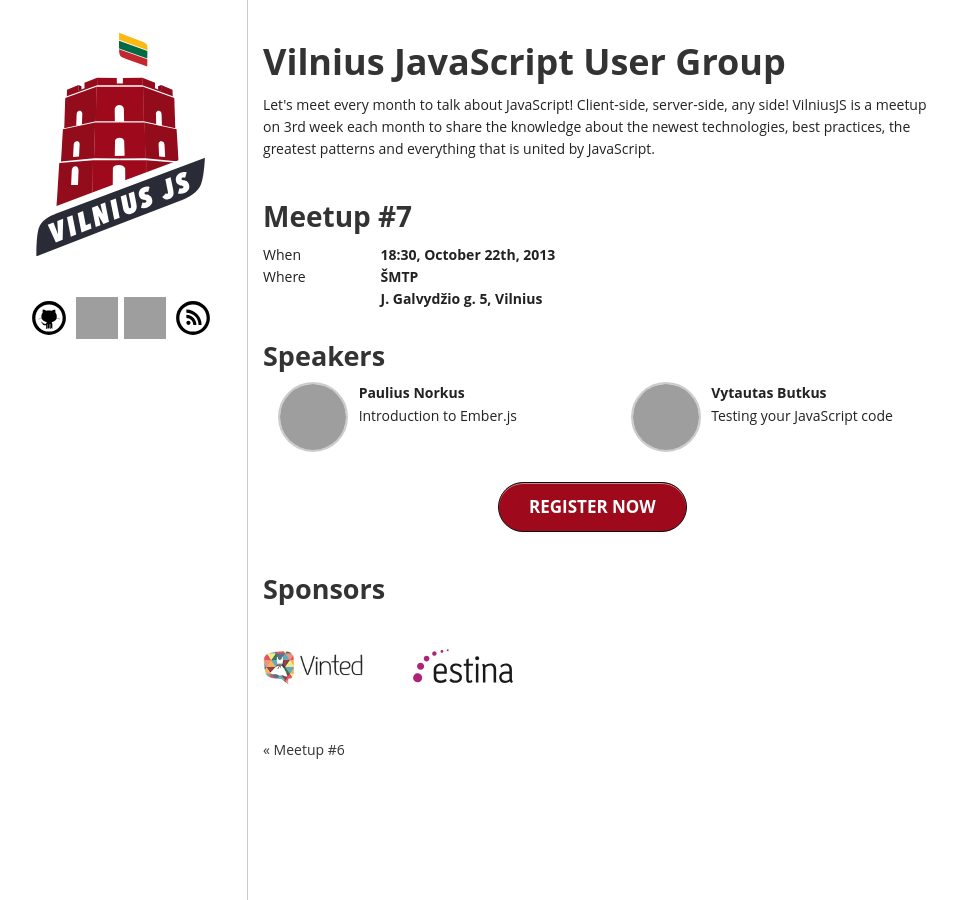
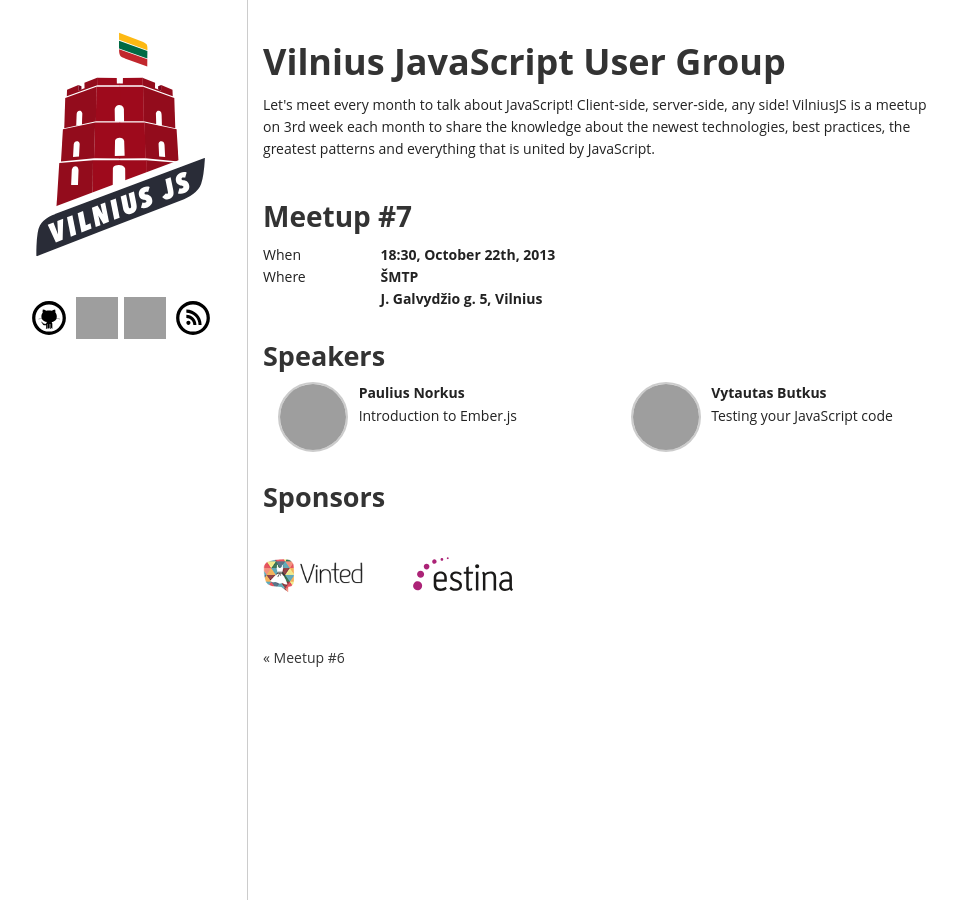
Before and after one commit to VilniusJS/vilniusjs.lt, a Jekyll site: the page built from _posts/2013-10-22-meetup7.html, in a window 1280 px wide, cut to the strip 0-900 px from the top of the page. Shown: the whole strip, without its empty margins (157-1114 px from the left). Built offline with Jekyll 4.4.1, drawn with Linux system fonts in a browser that asks for light colours; comment, search, counter and statistics services are not loaded; grey boxes are pictures that could not be loaded.

Commit message:
Remove REGISTER NOW link from 7th meetup

```diff
--- a/_posts/2013-10-22-meetup7.html
+++ b/_posts/2013-10-22-meetup7.html
@@ -47,14 +47,6 @@
   </div>
 </div>
 
-<div class="row">
-  <div class="four columns centered">
-    <h3>
-      <a class="large nice round red button" href="https://tito.io/vilniusjs/vilniusjs-7">REGISTER NOW</a>
-    </h3>
-  </div>
-</div>
-
 <h3>Sponsors</h3>
 <div class="row">
   <div class="ten columns">
```
